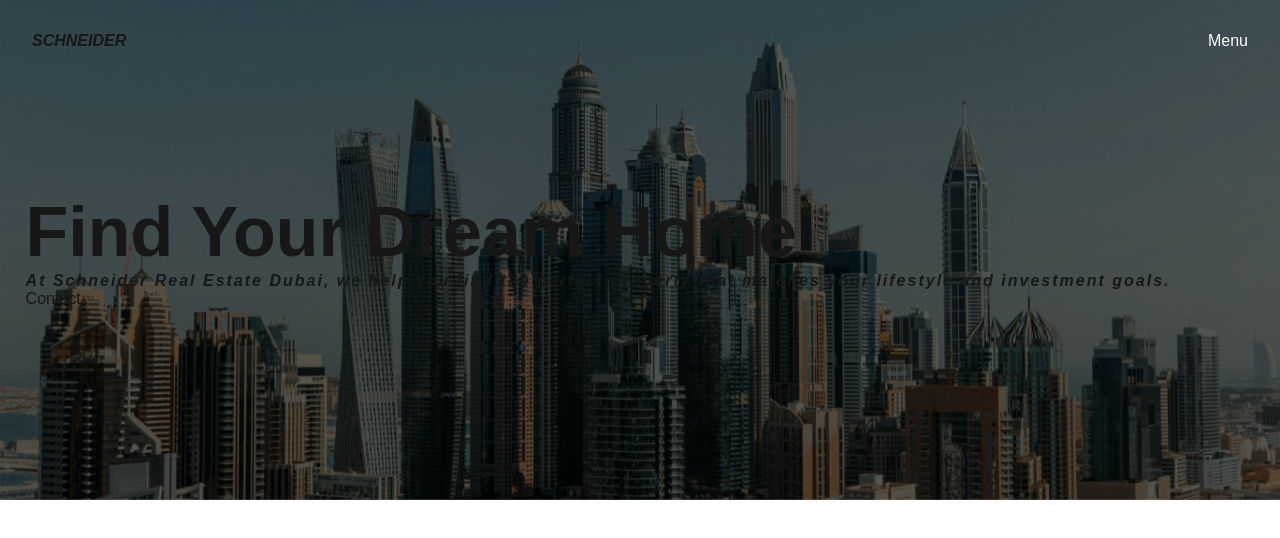
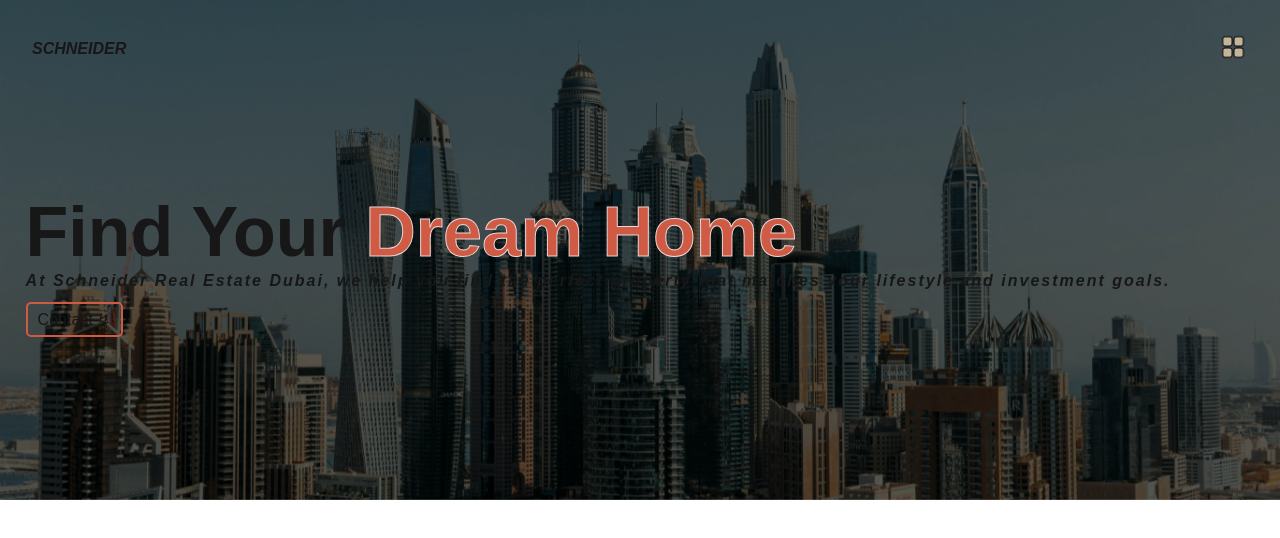
Before and after one commit to Hawinf/SCHNEIDER-Real-Estate, a Next.js app: page / in a window 1280 px wide. Shown: the top 538 px of the page. Built offline with nearby package versions, Linux system fonts and the light colour scheme.

Commit message:
fixing header

```diff
--- a/src/components/header/Header.js
+++ b/src/components/header/Header.js
@@ -43,9 +43,11 @@ export default function Header() {
       </AnimatePresence>
     </div>
     <main className='header-section'>
-        <h1>Find Your Dream Home</h1>
+        <h1>Find Your <span>Dream Home</span></h1>
         <h4><i>At Schneider Real Estate Dubai, we help you find the perfect property that matches your lifestyle and investment goals.</i></h4>
-        <Link href='/'>Contact</Link>
+        <div className='header-contact'>
+            <Link href='/https://wa.me/971589865555' className='contact-item'>Contact &#8623;</Link>
+        </div>
     </main>
     </>
   );
--- a/src/components/header/header.css
+++ b/src/components/header/header.css
@@ -38,18 +38,43 @@
     left: 2%;
 }
 .header-section h1 {
+    font-family: 'Bebas Neue', sans-serif;
     font-size: 70px;
     font-weight: 700;
+}
+.header-section h1 span {
+    font-family: 'Bebas Neue', sans-serif;
+    font-size: 70px;
+    -webkit-text-fill-color: #cf5b45;
+    -webkit-text-stroke-width: 1px;
+    color: #ebd8d8;
+    margin-top: 30px;
 }
 .header-section h4 {
     letter-spacing: 2px;
 }
+.header-contact {
+    margin-top: 20px;
+
+}
+.header-contact .contact-item {
+    border: 2px solid #cf5b45;
+    border-radius: 5px;
+    /* width: 80px; */
+    padding: 7px 10px;
+}
+
+
+
 
 @media (max-width:768px) {
     .header-section {
         left: 4%;
     }
     .header-section h1 {
+        font-size: 50px;
+    }
+    .header-section h1 span {
         font-size: 50px;
     }
 }
@@ -62,6 +87,9 @@
     .header-section h1 {
         font-size: 25px;
     }
+    .header-section h1 span {
+        font-size: 25px;
+    }
     .header-section h4 {
         font-size: 12px;
     }
--- a/src/components/menu/Menu.js
+++ b/src/components/menu/Menu.js
@@ -4,6 +4,7 @@ import Link from "next/link";
 import "./menu.css";
 import gsap from "gsap";
 import { useGSAP } from "@gsap/react";
+import Image from "next/image";
 
 const menuLinks = [
     { path: "/", label: "Home"},
@@ -59,7 +60,12 @@ useEffect(() => {
                     <h4 href="/"><i>SCHNEIDER</i></h4>
                 </main>
                 <main className="menu-open" onClick={toggleMenu}>
-                    <p>Menu</p>
+                <Image
+                    src="/burger-menu.png"
+                    alt="Menu SCHNEIDER"
+                    width={30}
+                    height={30}
+                />
                 </main>
             </nav>
             <div className="menu-overlay">
@@ -69,7 +75,7 @@ useEffect(() => {
                     </div> */}
                     {/* <div className="menu-close" onClick={toggleMenu}>
                         <p>Close</p>
-                    </div> */}
+                    <8602	/div> */}
                 </div>
                 {/* <div className="menu-close-icon">
                     <p>&#x2715;</p>
@@ -77,7 +83,7 @@ useEffect(() => {
                 <div className="menu-copy">
                     <div className="menu-links">
                     <div className="menu-close" onClick={toggleMenu}>
-                        <p>Close</p>
+                        <p>Close   &#8690;</p>
                     </div>
                         {menuLinks.map((link, index) => (
                             <div className="menu-link-item" key={index}>
@@ -91,11 +97,9 @@ useEffect(() => {
                     </div>
                     <div className="menu-info">
                         <div className="menu-info-col">
-                            <a>Instagram</a>
+                            <h4><i>SCHNEIDER REAL-ESTATE</i></h4>
                         </div>
-                        <div className="menu-info-col">
-                            <a>Dubai, United Arab Emirates</a>
-                        </div>
+
                     </div>
                 </div>
                 {/* <div className="menu-preview">
```
Also changed, not shown: public/burger-menu.png (added).
